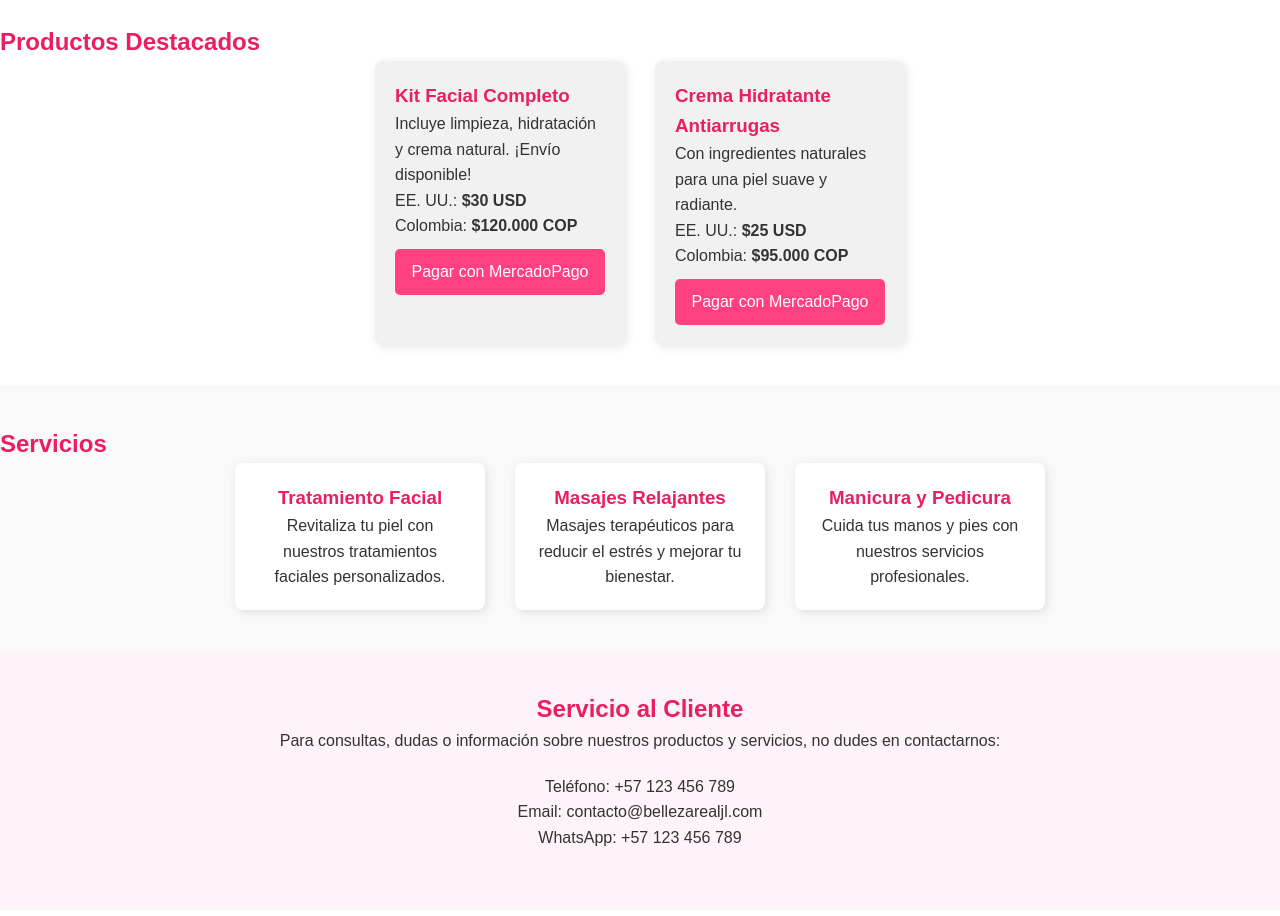
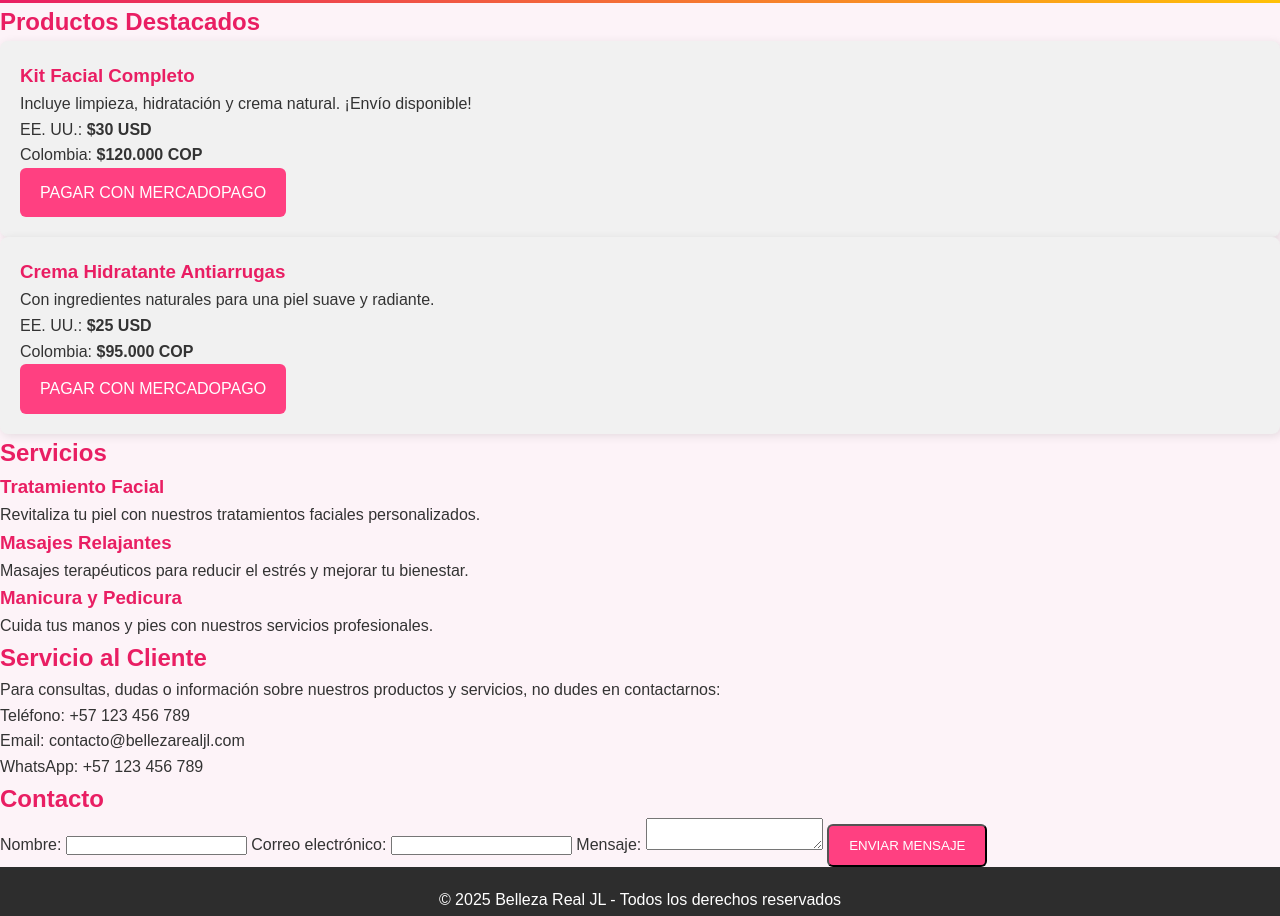
Before and after one commit to BellezaRealJl/BellezaRealJl, a plain HTML site: page index.html in a window 1280 px wide. Shown: the part 149-1065 px from the top of the page. Drawn offline with Linux system fonts and the light colour scheme; a script that the page names is missing.

Commit message:
Update style.css

```diff
--- a/style.css
+++ b/style.css
@@ -1,10 +1,10 @@
 /* Variables de colores */
 :root {
-  --color-fondo: #fdf3f8; /* Rosado suave */
+  --color-fondo: #fdf3f8;
   --color-texto: #333;
-  --color-primario: #e91e63; /* Rosado fuerte */
-  --color-secundario: #ffc107; /* Dorado */
-  --color-botones: #ff4081; /* Tono intermedio */
+  --color-primario: #e91e63;
+  --color-secundario: #ffc107;
+  --color-botones: #ff4081;
   --color-hover: #d81b60;
 }
 
@@ -16,7 +16,7 @@
 }
 
 body {
-  font-family: Arial, sans-serif;
+  font-family: 'Arial', sans-serif;
   background-color: var(--color-fondo);
   color: var(--color-texto);
   line-height: 1.6;
@@ -39,137 +39,83 @@ ul {
 header {
   background: linear-gradient(90deg, var(--color-primario), var(--color-secundario));
   color: white;
-  padding: 10px 0;
+  padding: 20px;
   text-align: center;
 }
 
-header nav ul {
-  display: flex;
-  justify-content: center;
-  gap: 20px;
-  padding-top: 10px;
+nav {
+  position: relative;
 }
 
-header nav a {
-  color: white;
-  font-weight: bold;
+.menu {
+  display: none;
+  position: absolute;
+  top: 50px;
+  left: 0;
+  background: var(--color-primario);
+  padding: 10px;
+  border-radius: 5px;
 }
 
-header nav a:hover {
-  color: var(--color-hover);
+.menu.show {
+  display: block;
+}
+
+.menu-toggle {
+  background: var(--color-secundario);
+  padding: 10px;
+  border: none;
+  cursor: pointer;
+}
+
+/* Animaciones */
+@keyframes fadeUp {
+  0% { opacity: 0; transform: translateY(20px); }
+  100% { opacity: 1; transform: translateY(0); }
+}
+
+.section {
+  opacity: 1;
+  animation: fadeUp 1s ease-out forwards;
+}
+
+/* Botón con efecto */
+.boton {
+  display: inline-block;
+  background-color: var(--color-botones);
+  padding: 12px 20px;
+  border-radius: 6px;
+  color: white;
+  text-transform: uppercase;
+  transition: background-color 0.3s, transform 0.2s;
+}
+
+.boton:hover {
+  background-color: var(--color-hover);
+  transform: scale(1.05);
 }
 
 /* Productos */
-#productos {
-  padding: 40px 0;
-  background-color: #fff;
-}
-
-#productos .productos-lista {
-  display: flex;
-  gap: 30px;
-  justify-content: center;
-}
-
 #productos .producto {
   background-color: #f1f1f1;
   padding: 20px;
   border-radius: 8px;
-  width: 250px;
   box-shadow: 2px 2px 10px rgba(0, 0, 0, 0.1);
-  transition: transform 0.3s;
+  transition: transform 0.3s ease-in-out;
 }
 
 #productos .producto:hover {
   transform: scale(1.05);
 }
 
-#productos .producto h3 {
-  color: var(--color-primario);
+/* Imágenes con efecto */
+.img-container img {
+  transition: transform 0.3s ease-in-out, filter 0.3s;
 }
 
-.boton {
-  display: block;
-  margin-top: 10px;
-  padding: 10px;
-  text-align: center;
-  background-color: var(--color-botones);
-  color: white;
-  border-radius: 5px;
-  transition: background-color 0.3s;
-}
-
-.boton:hover {
-  background-color: var(--color-hover);
-}
-
-/* Servicios */
-#servicios {
-  padding: 40px 0;
-  background-color: #f9f9f9;
-}
-
-#servicios .servicios-lista {
-  display: flex;
-  gap: 30px;
-  justify-content: center;
-}
-
-#servicios .servicio {
-  background-color: #fff;
-  padding: 20px;
-  border-radius: 8px;
-  width: 250px;
-  text-align: center;
-  box-shadow: 2px 2px 10px rgba(0, 0, 0, 0.1);
-  transition: transform 0.3s;
-}
-
-#servicios .servicio:hover {
-  transform: scale(1.05);
-}
-
-/* Servicio al Cliente */
-#cliente {
-  padding: 40px 0;
-  text-align: center;
-}
-
-#cliente ul {
-  padding: 20px;
-}
-
-/* Contacto */
-#contacto {
-  padding: 40px 0;
-  background-color: #fff;
-}
-
-#contacto form {
-  display: flex;
-  flex-direction: column;
-  gap: 10px;
-  max-width: 400px;
-  margin: 0 auto;
-}
-
-#contacto input, #contacto textarea {
-  padding: 10px;
-  border: 1px solid #ccc;
-  border-radius: 5px;
-}
-
-#contacto button {
-  padding: 10px;
-  background-color: var(--color-secundario);
-  color: white;
-  border: none;
-  border-radius: 5px;
-  cursor: pointer;
-}
-
-#contacto button:hover {
-  background-color: #d39e00;
+.img-container:hover img {
+  transform: scale(1.1);
+  filter: brightness(80%);
 }
 
 /* Footer */
@@ -179,32 +125,3 @@ footer {
   padding: 20px 0;
   text-align: center;
 }
-nav {
-  position: relative;
-}
-
-.menu {
-  display: none;
-  position: absolute;
-  top: 40px;
-  left: 0;
-  background: var(--color-primario);
-  padding: 10px;
-  border-radius: 5px;
-}
-
-.menu-toggle {
-  background: var(--color-secundario);
-  padding: 10px;
-  border: none;
-  cursor: pointer;
-}
-@keyframes fadeUp {
-  0% { opacity: 0; transform: translateY(20px); }
-  100% { opacity: 1; transform: translateY(0); }
-}
-
-.section {
-  opacity: 0;
-  animation: fadeUp 1s ease-out forwards;
-}
```
